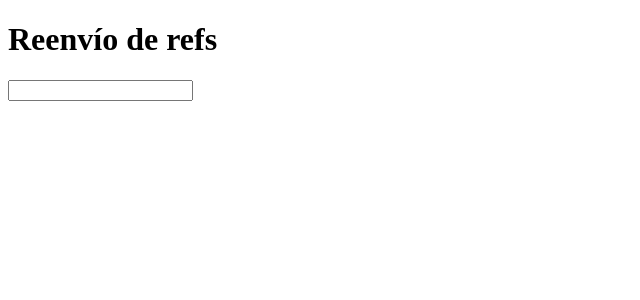
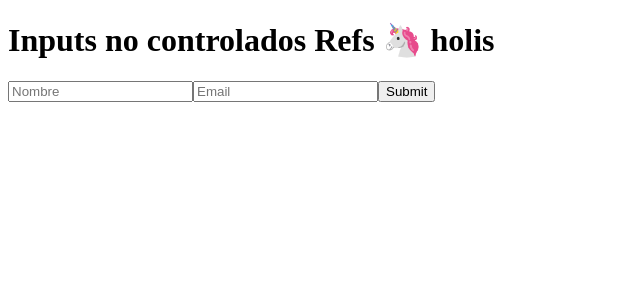
Before and after one commit to GioRosales/react-course, a React (Create React App) app: page / in a window 1280 px wide. Shown: the top 300 px of the page, without its empty margins (0-640 px from the left). Built offline with nearby package versions, Linux system fonts and the light colour scheme.

Commit message:
Uncontrolled inputs

```diff
--- a/src/App.js
+++ b/src/App.js
@@ -1,24 +1,52 @@
 import React, { Component } from 'react';
 
-const FancyInput = React.forwardRef((props, ref) => (
-  <div>
-    <input type="text" ref={ref}/>
-  </div>
-));
+const Unicorn = () => (
+  <span role='img' aria-label='unicornio'>
+    🦄 holis
+  </span>
+)
 
+class InputNoControlado extends Component {
+  nombre = React.createRef()
+  email = React.createRef()
 
-class App extends Component {
-  entrada = React.createRef()
+  handleClick = () => {
+    const nombre = this.nombre.current.value;
+    const email = this.email.current.value;
 
-  componentDidMount() {
-    console.log(this.entrada);
+    this.props.onSend({nombre, email});
   }
 
   render() {
     return (
       <div>
-        <h1>Reenvío de refs</h1>
-        <FancyInput ref={this.entrada} />
+        <input
+        type="text"
+        ref={this.nombre}
+        placeholder="Nombre" />
+        <input
+        type="text"
+        ref={this.email}
+        placeholder="Email" />
+        <input type="submit" onClick={this.handleClick} />
+      </div>
+    )
+  }
+}
+
+class App extends Component {
+
+  send = (data) => {
+    console.log(`${data.nombre}, ${data.email}`)
+  }
+
+  render() {
+    return (
+      <div>
+        <h1>Inputs no controlados Refs <Unicorn /></h1>
+        <InputNoControlado
+          onSend={this.send}
+        />
       </div>
     )
   }
```
